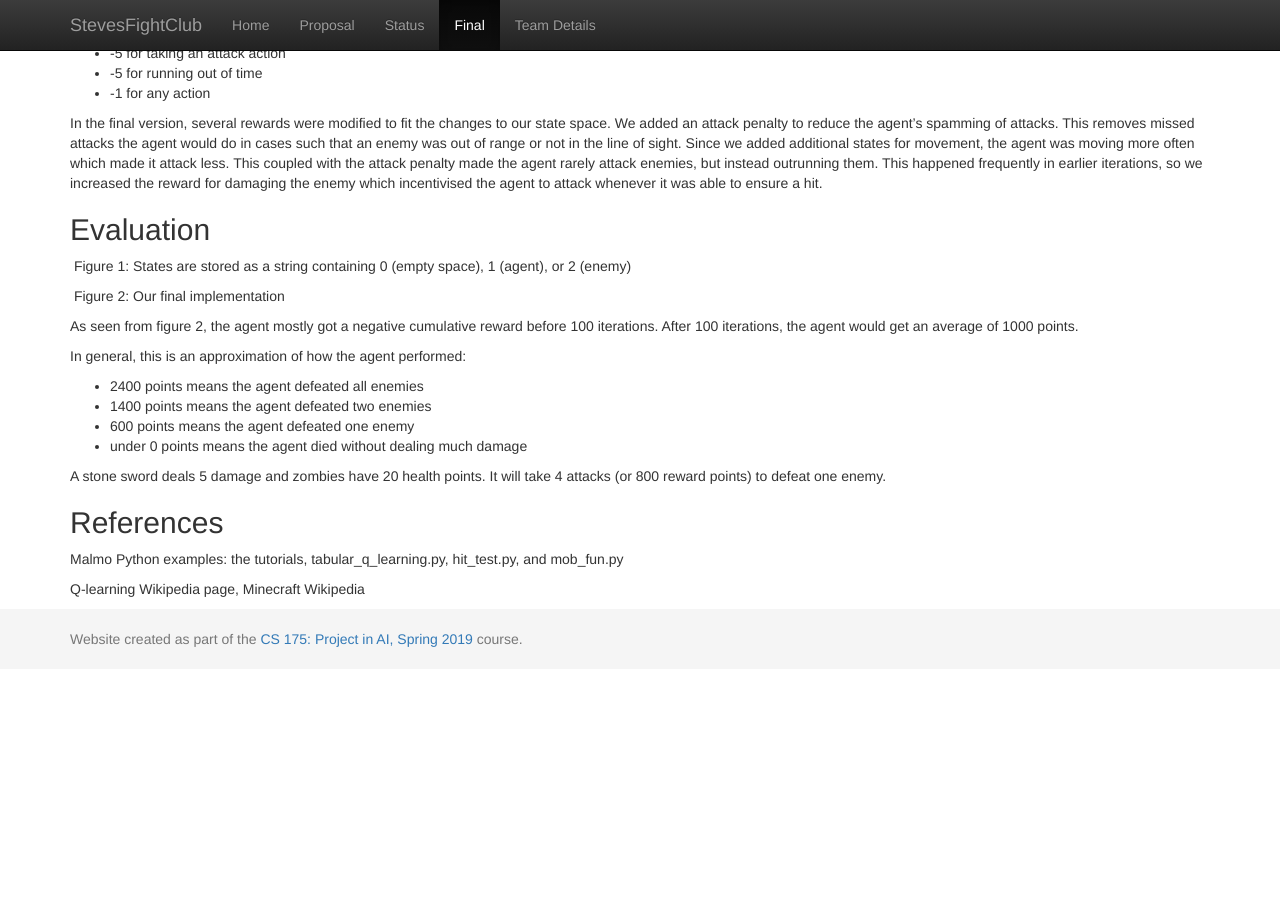
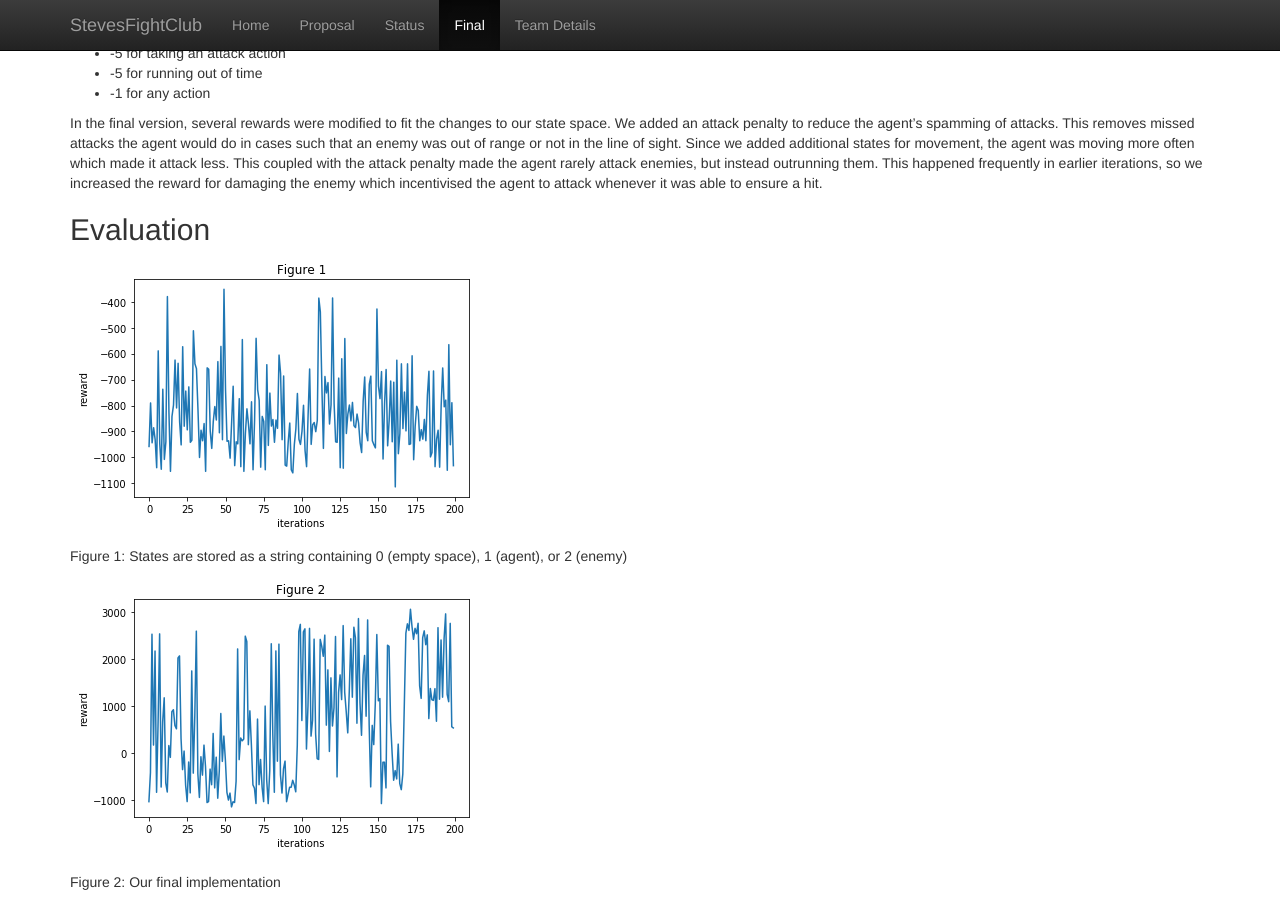
Before and after one commit to Slendolan/StevesFightClub, a Jekyll site: the page built from docs/final.md, in a window 1280 px wide and 900 px high, scrolled down 2273 px. Built offline with Jekyll 4.4.1, drawn with Linux system fonts in a browser that asks for light colours; before the commit the page ends 2942 px from its top, so only the background shows below that.

Commit message:
Update final.md

```diff
--- a/docs/final.md
+++ b/docs/final.md
@@ -90,10 +90,12 @@ In the final version, several rewards were modified to fit the changes to our st
 
 ## Evaluation
 
-<img>
+<img src="img/final_fig1.png">
+
 Figure 1: States are stored as a string containing 0 (empty space), 1 (agent), or 2 (enemy)
 
-<img>
+<img src="img/final_fig2.png">
+
 Figure 2: Our final implementation
 
 As seen from figure 2, the agent mostly got a negative cumulative reward before 100 iterations. After 100 iterations, the agent would get an average of 1000 points.
```
